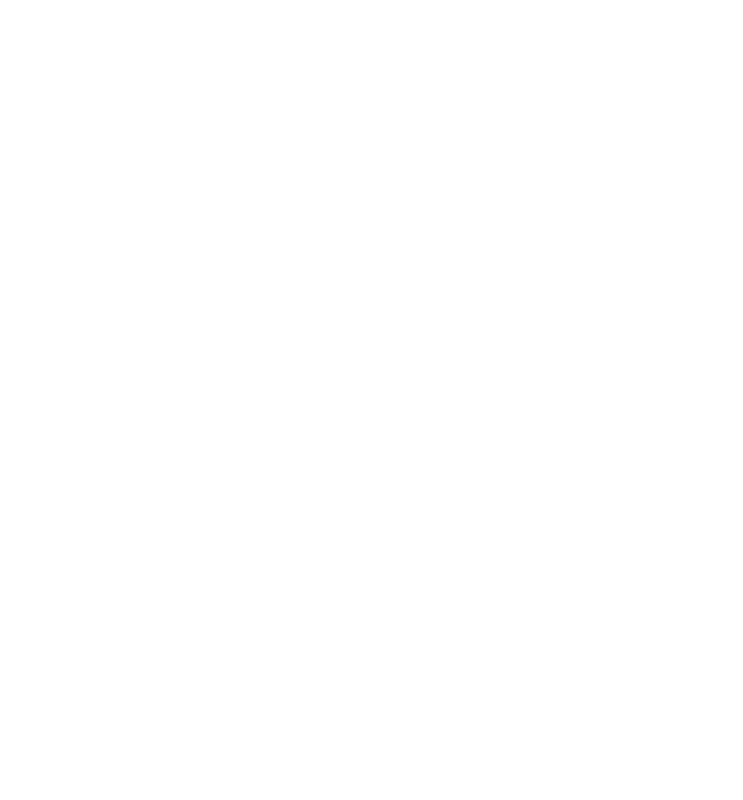
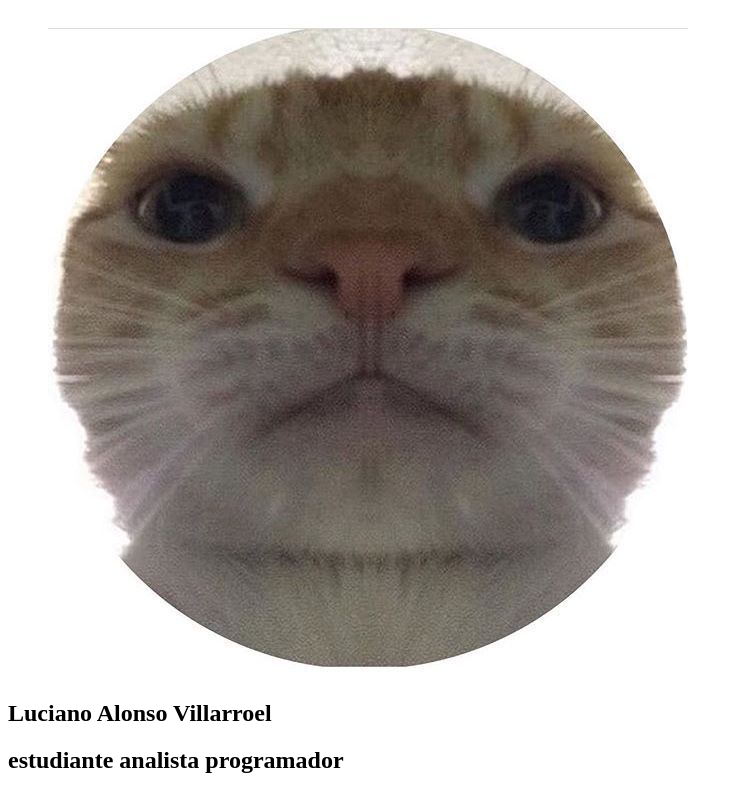
Before and after one commit to Luciano-Vi/Clase26-03-2025, a plain HTML site: page Index.html in a window 1280 px wide. Shown: the whole page, without its empty margins (0-743 px from the left). Drawn offline with Linux system fonts and the light colour scheme.

Commit message:
First commit

```diff
--- a/Index.html
+++ b/Index.html
@@ -7,6 +7,17 @@
     <link rel="stylesheet" href="Estilos.CSS">
 </head>
 <body>
+    <main>
+        <header>
+            <Figure>
+                <img src="./Imagenes/imagen de perfil.jpg" alt="Foto de perfil">
+            </Figure>
+            <section>
+                <h1>Luciano Alonso Villarroel</h1>
+                <h2>estudiante analista programador</h2>
+            </section>
+        </header>
+    </main>
 
 </body>
 </html>
```
Also changed, not shown: Imagenes/imagen de perfil.jpg (added).
